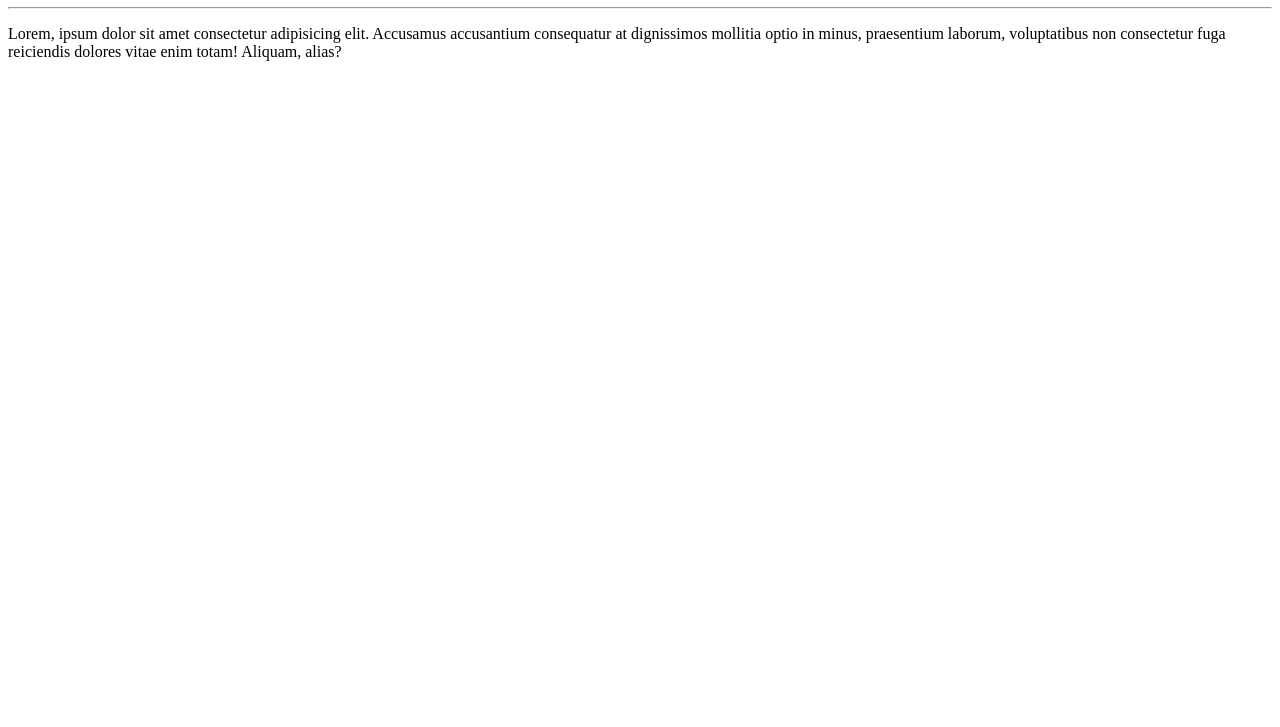
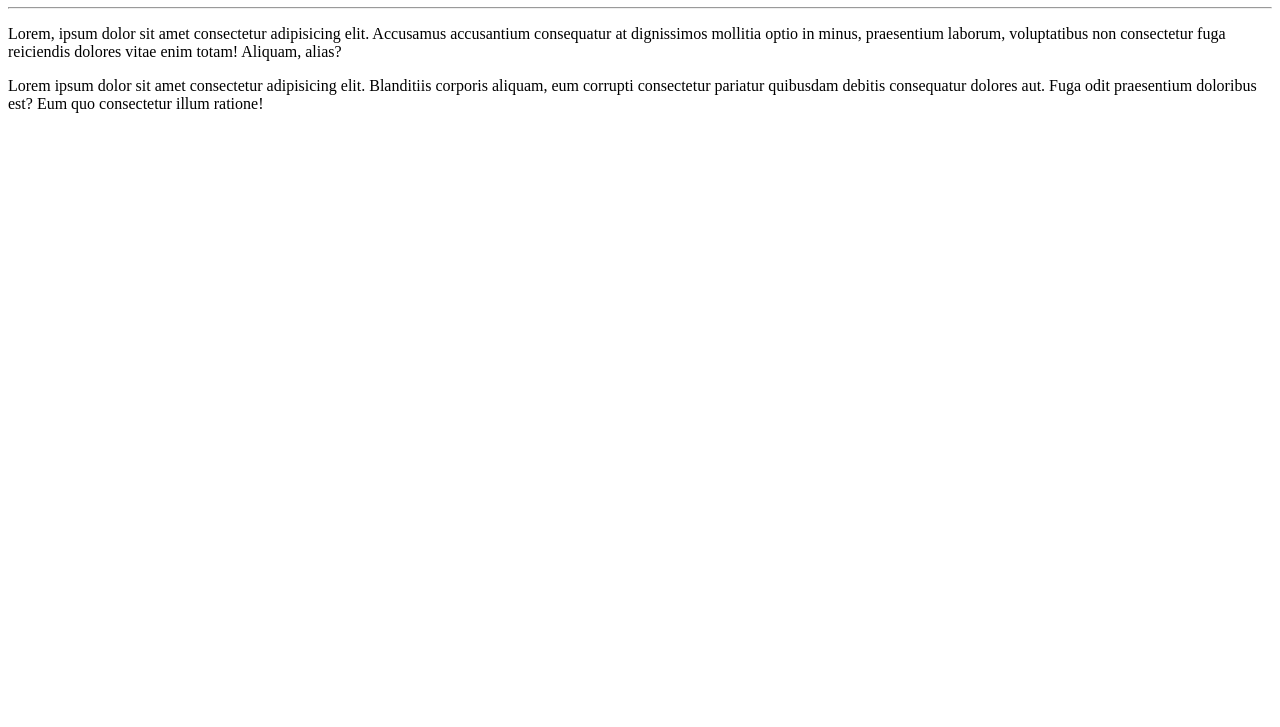
Before and after one commit to evertondutra/Curso_em-_Video_Python, a plain HTML site: page site-exemplo/index.html in a window 1280 px wide. Shown: the part 73-800 px from the top of the page. Drawn offline with Linux system fonts and the light colour scheme.

Commit message:
adicionei um parágrafo

```diff
--- a/site-exemplo/index.html
+++ b/site-exemplo/index.html
@@ -9,5 +9,6 @@
     <h1>Olá, Mundo!</h1>
     <hr>
     <p>Lorem, ipsum dolor sit amet consectetur adipisicing elit. Accusamus accusantium consequatur at dignissimos mollitia optio in minus, praesentium laborum, voluptatibus non consectetur fuga reiciendis dolores vitae enim totam! Aliquam, alias?</p>
+    <p>Lorem ipsum dolor sit amet consectetur adipisicing elit. Blanditiis corporis aliquam, eum corrupti consectetur pariatur quibusdam debitis consequatur dolores aut. Fuga odit praesentium doloribus est? Eum quo consectetur illum ratione!</p>
 </body>
 </html>
```
